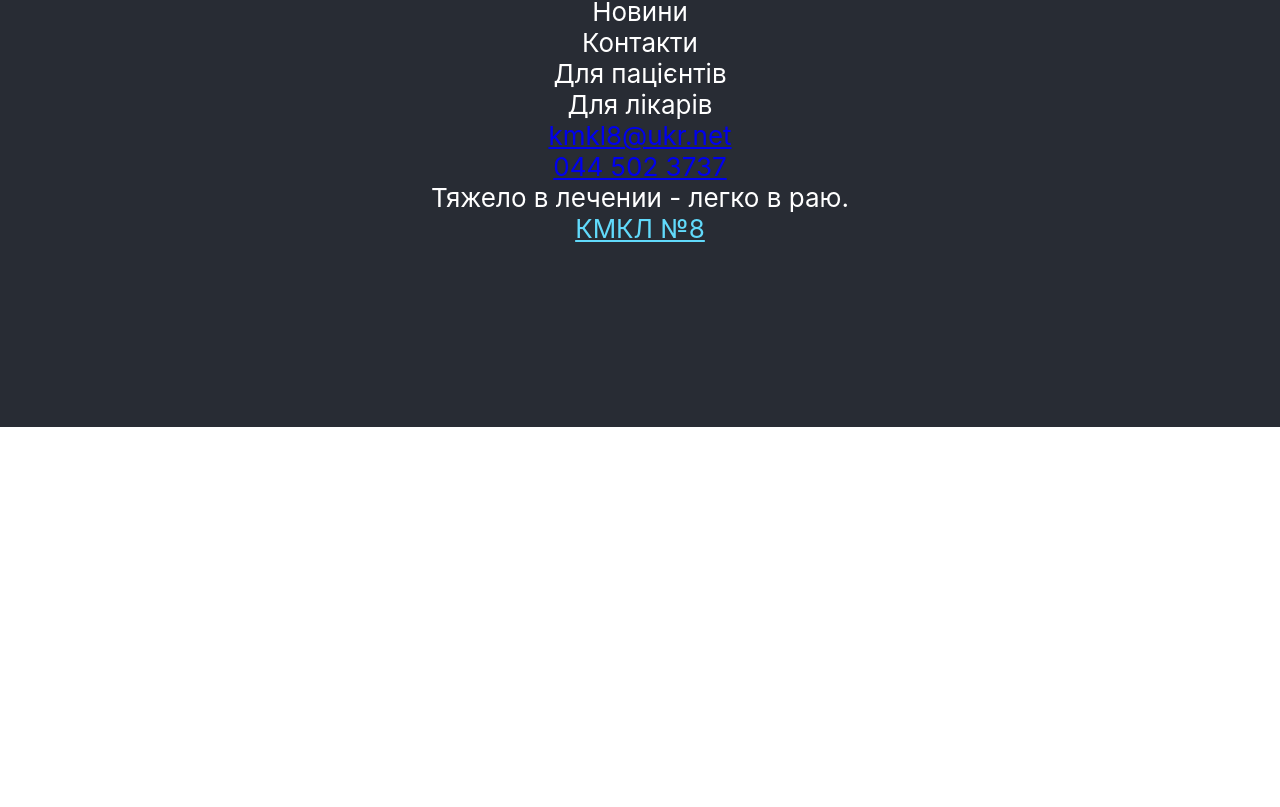
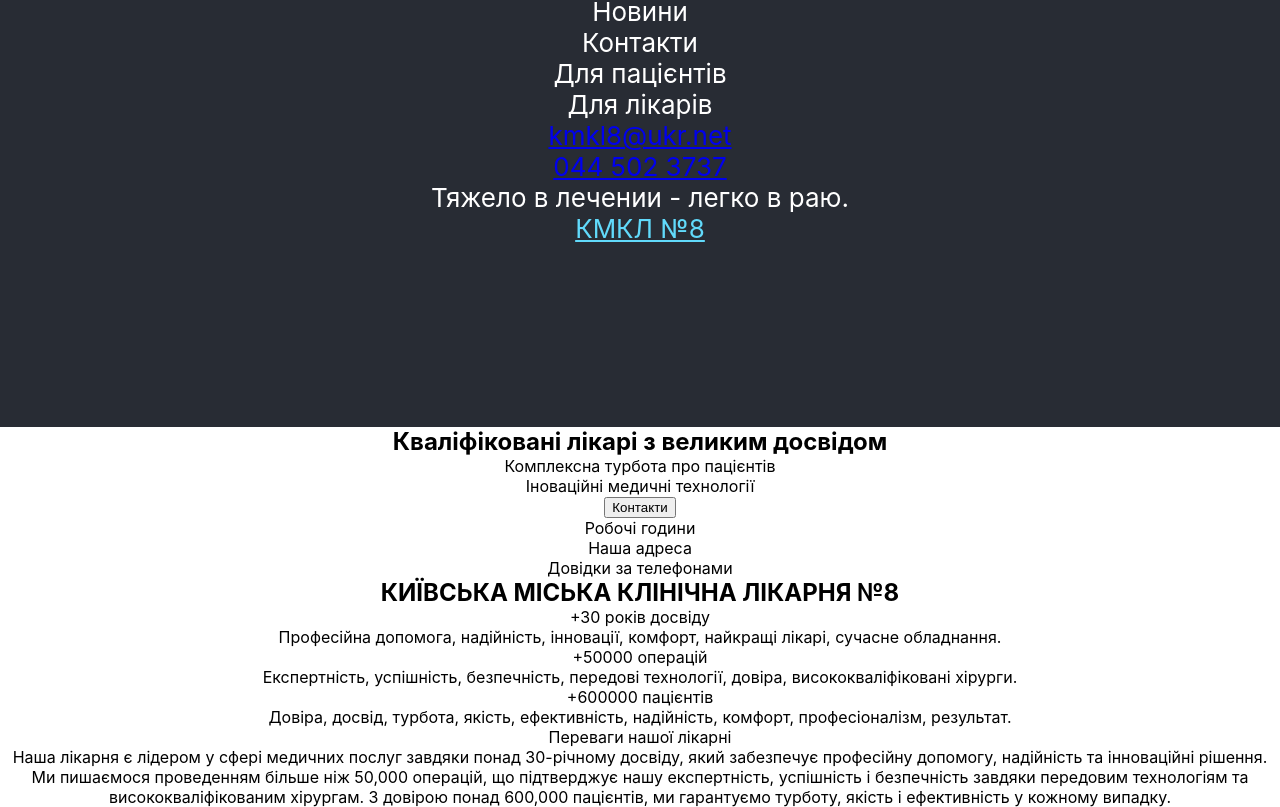
Before and after one commit to EugeneNikiforov/eighth-hospital, a React (Create React App) app: page / in a window 1280 px wide. Shown: the part 373-1180 px from the top of the page. Before the commit the page ends 800 px from the top, so only its background shows below. Built offline with nearby package versions, Linux system fonts and the light colour scheme.

Commit message:
title stats descsection added

```diff
--- a/src/components/App.jsx
+++ b/src/components/App.jsx
@@ -2,6 +2,9 @@
 import navitems from "../data/nav-item.json";
 import NavPanel from "./NavPanel/NavPanel";
 import ContactList from "./ContactList/ContactList";
+import TitleSection from "./TitleSection/TitleSection";
+import DescSection from "./DescSection/DescSection";
+import Stats from "./Stats/Stats";
 import css from "./App.module.scss";
 
 function App() {
@@ -22,6 +25,11 @@
           КМКЛ №8
         </a>
       </header>
+      <main>
+        <TitleSection />
+        <DescSection />
+        <Stats />
+      </main>
     </div>
   );
 }
--- /dev/null
+++ b/src/components/DescSection/DescSection.jsx
@@ -0,0 +1,13 @@
+const DescSection = () => {
+  return (
+    <section>
+      <ul>
+        <li>Робочі години</li>
+        <li>Наша адреса</li>
+        <li>Довідки за телефонами</li>
+      </ul>
+    </section>
+  );
+};
+
+export default DescSection;
--- /dev/null
+++ b/src/components/Stats/Stats.jsx
@@ -0,0 +1,42 @@
+const Stats = () => {
+  return (
+    <section>
+      <h1>КИЇВСЬКА МІСЬКА КЛІНІЧНА ЛІКАРНЯ №8</h1>
+      <ul>
+        <li>
+          <p>+30 років досвіду</p>
+          <p>
+            Професійна допомога, надійність, інновації, комфорт, найкращі
+            лікарі, сучасне обладнання.
+          </p>
+        </li>
+        <li>
+          <p>+50000 операцій</p>
+          <p>
+            Експертність, успішність, безпечність, передові технології, довіра,
+            висококваліфіковані хірурги.
+          </p>
+        </li>
+        <li>
+          <p>+600000 пацієнтів</p>
+          <p>
+            Довіра, досвід, турбота, якість, ефективність, надійність, комфорт,
+            професіоналізм, результат.
+          </p>
+        </li>
+      </ul>
+      <p>Переваги нашої лікарні</p>
+      <p>
+        Наша лікарня є лідером у сфері медичних послуг завдяки понад 30-річному
+        досвіду, який забезпечує професійну допомогу, надійність та інноваційні
+        рішення. Ми пишаємося проведенням більше ніж 50,000 операцій, що
+        підтверджує нашу експертність, успішність і безпечність завдяки
+        передовим технологіям та висококваліфікованим хірургам. З довірою понад
+        600,000 пацієнтів, ми гарантуємо турботу, якість і ефективність у
+        кожному випадку.
+      </p>
+    </section>
+  );
+};
+
+export default Stats;
--- /dev/null
+++ b/src/components/TitleSection/TitleSection.jsx
@@ -0,0 +1,12 @@
+const TitleSection = () => {
+  return (
+    <section>
+      <h2>Кваліфіковані лікарі з великим досвідом</h2>
+      <p>Комплексна турбота про пацієнтів</p>
+      <p>Іноваційні медичні технології</p>
+      <button>Контакти</button>
+    </section>
+  );
+};
+
+export default TitleSection;
```
